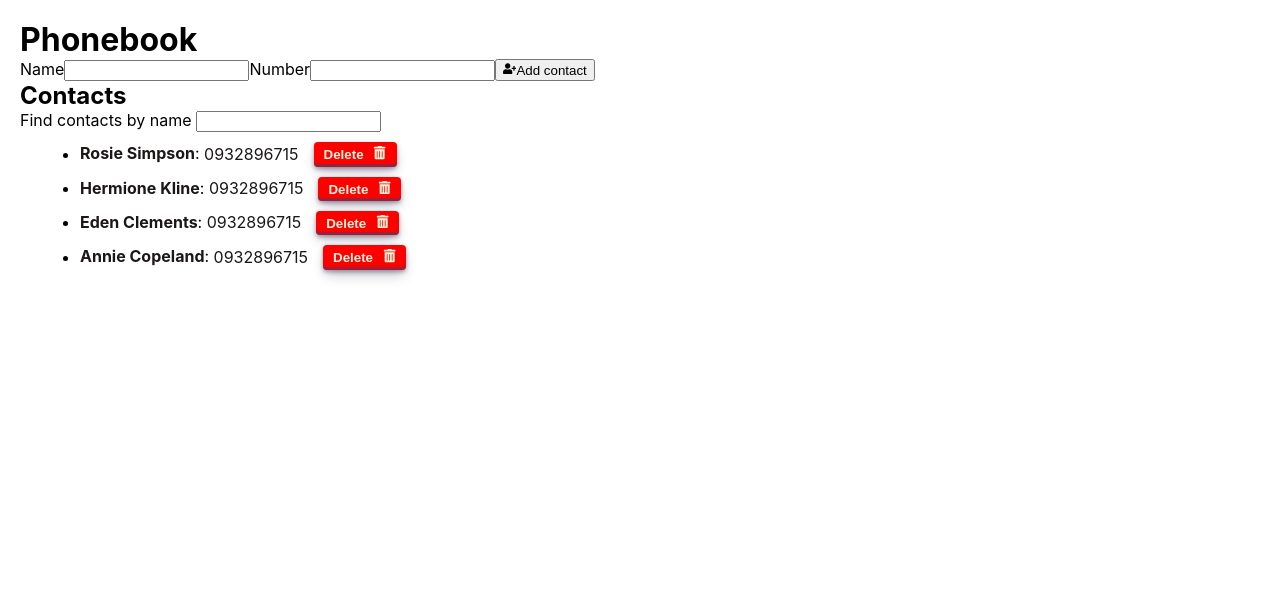
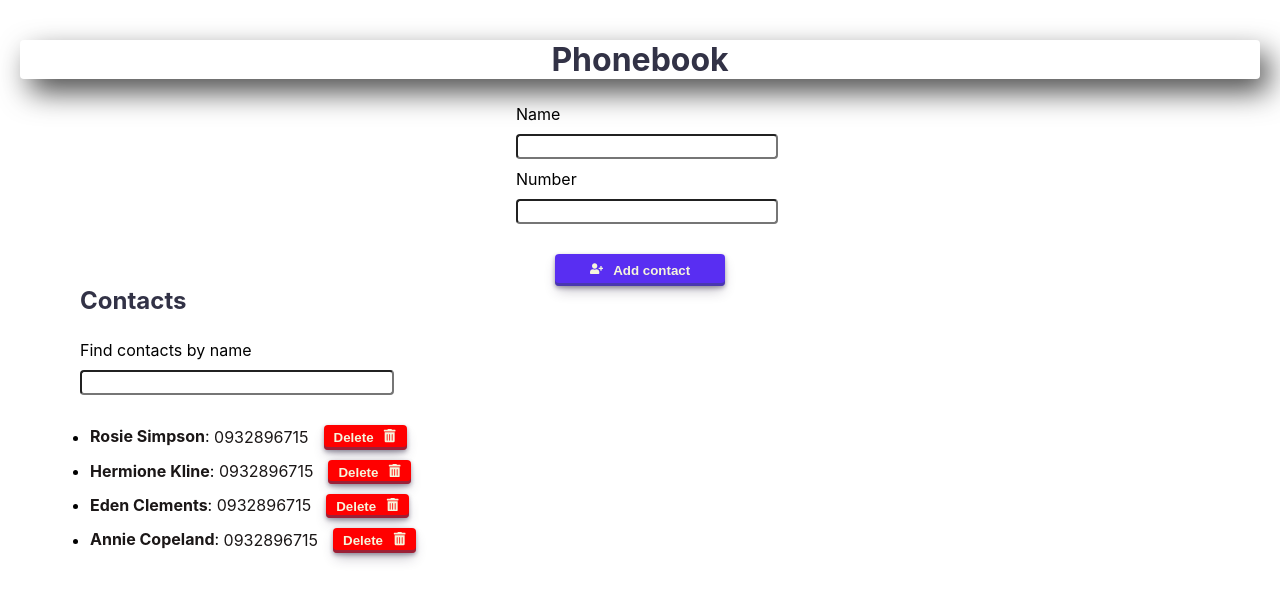
Before and after one commit to Anzhelika-Light/goit-react-hw-03-phonebook, a React (Create React App) app: page / in a window 1280 px wide. Shown: the top 602 px of the page. Built offline with nearby package versions, Linux system fonts and the light colour scheme.

Commit message:
added css

```diff
--- a/src/components/App.jsx
+++ b/src/components/App.jsx
@@ -3,6 +3,7 @@ import Form from './ContactForm/ContactForm';
 import Contacts from './Contacts/Contacts';
 import Filter from './Filter/Filter';
 import { nanoid } from 'nanoid';
+import css from './App.module.css';
 
 class App extends Component {
   state = {
@@ -46,10 +47,10 @@ class App extends Component {
     const { contacts, filter } = this.state;
     const visibleContacts = this.getVisibleContacts();
     return (
-      <div style={{ padding: '20px' }}>
-        <h1>Phonebook</h1>
+      <div style={{ padding: '40px 20px 20px 20px' }}>
+        <h1 className={css.title}>Phonebook</h1>
         <Form onSubmit={this.formSubmitHandler} />
-        <h2>Contacts</h2>
+        <h2 className={css.subtitle}>Contacts</h2>
         <Filter value={filter} onChange={this.changeFilter} />
         <Contacts
           contacts={visibleContacts}
--- /dev/null
+++ b/src/components/App.module.css
@@ -0,0 +1,15 @@
+.title {
+  margin-bottom: 25px;
+  border-radius: 4px;
+  color: rgb(50, 50, 70);
+  -webkit-box-shadow: 9px 13px 30px -1px rgba(0, 0, 0, 0.75);
+  -moz-box-shadow: 9px 13px 30px -1px rgba(0, 0, 0, 0.75);
+  box-shadow: 9px 13px 30px -1px rgba(0, 0, 0, 0.75);
+  text-align: center;
+}
+
+.subtitle {
+  margin-bottom: 25px;
+  margin-left: 60px;
+  color: rgb(50, 50, 70);
+}
--- a/src/components/ContactForm/ContactForm.jsx
+++ b/src/components/ContactForm/ContactForm.jsx
@@ -25,10 +25,11 @@ class Form extends Component {
 
   render() {
     return (
-      <form onSubmit={this.handleSubmit}>
-        <label>
+      <form className={css.form} onSubmit={this.handleSubmit}>
+        <label className={css.form__label}>
           Name
           <input
+            className={css.form__input}
             type="text"
             name="name"
             pattern="^[a-zA-Zа-яА-Я]+(([' -][a-zA-Zа-яА-Я ])?[a-zA-Zа-яА-Я]*)*$"
@@ -38,9 +39,10 @@ class Form extends Component {
             onChange={this.handleInputChange}
           />
         </label>
-        <label>
+        <label className={css.form__label}>
           Number
           <input
+            className={css.form__input}
             type="tel"
             name="number"
             pattern="\+?\d{1,4}?[-.\s]?\(?\d{1,3}?\)?[-.\s]?\d{1,4}[-.\s]?\d{1,4}[-.\s]?\d{1,9}"
@@ -50,8 +52,8 @@ class Form extends Component {
             onChange={this.handleInputChange}
           />
         </label>
-        <button type="submit">
-          <FaUserPlus />
+        <button type="submit" className={css.form__btn}>
+          <FaUserPlus className={css.form__icon} />
           Add contact
         </button>
       </form>
--- a/src/components/ContactForm/ContactForm.module.css
+++ b/src/components/ContactForm/ContactForm.module.css
@@ -0,0 +1,60 @@
+.form {
+  margin-left: auto;
+  margin-right: auto;
+  width: 20%;
+  text-align: center;
+}
+
+.form__label {
+  display: block;
+  margin-bottom: 10px;
+  text-align: left;
+}
+
+.form__label:hover,
+.form__label:focus {
+  font-weight: 600;
+}
+
+.form__input {
+  display: block;
+  width: 100%;
+  margin-top: 10px;
+  padding: 3px 5px;
+  border-radius: 4px;
+}
+
+.form__input:hover {
+  border: 2px solid rgb(41, 36, 36);
+}
+
+.form__input:focus {
+  -webkit-box-shadow: 10px 10px 18px 0px rgba(36, 31, 36, 1);
+  -moz-box-shadow: 10px 10px 18px 0px rgba(36, 31, 36, 1);
+  box-shadow: 10px 10px 18px 0px rgba(36, 31, 36, 1);
+}
+
+.form__btn {
+  margin-top: 20px;
+  padding: 8px 35px 8px;
+  font-weight: 600;
+  background-color: rgb(89, 46, 242);
+  color: beige;
+  border: none;
+  border-radius: 4px;
+  text-align: center;
+
+  box-shadow: rgba(45, 35, 66, 0.4) 0 2px 4px,
+    rgba(45, 35, 66, 0.3) 0 7px 13px -3px, rgba(58, 65, 111, 0.5) 0 -3px 0 inset;
+}
+
+.form__btn:hover,
+.form__btn:focus {
+  box-shadow: rgba(45, 35, 66, 0.4) 0 4px 8px,
+    rgba(45, 35, 66, 0.3) 0 7px 13px -3px, #1d0e8e 0 -3px 0 inset;
+  transform: translateY(-2px);
+}
+
+.form__icon {
+  margin-right: 10px;
+}
--- a/src/components/Contacts/Contacts.module.css
+++ b/src/components/Contacts/Contacts.module.css
@@ -1,5 +1,5 @@
 .contactsList {
-  margin-left: 50px;
+  margin-left: 60px;
 }
 
 .contactsList__item {
--- a/src/components/Filter/Filter.jsx
+++ b/src/components/Filter/Filter.jsx
@@ -1,9 +1,15 @@
 import React from 'react';
+import css from './Filter.module.css';
 
 const Filter = ({ value, onChange }) => (
-  <label>
-    Find contacts by name{' '}
-    <input type="text" value={value} onChange={onChange} />
+  <label className={css.filterLabel}>
+    Find contacts by name
+    <input
+      type="text"
+      value={value}
+      onChange={onChange}
+      className={css.filterInput}
+    />
   </label>
 );
 
--- a/src/components/Filter/Filter.module.css
+++ b/src/components/Filter/Filter.module.css
@@ -0,0 +1,28 @@
+.filterLabel {
+  display: block;
+  margin-bottom: 30px;
+  margin-left: 60px;
+}
+
+.filterLabel:hover,
+.filterLabel:focus {
+  font-weight: 600;
+}
+
+.filterInput {
+  display: block;
+  width: 300px;
+  border-radius: 4px;
+  margin-top: 10px;
+  padding: 3px 5px;
+}
+
+.filterInput:hover {
+  border: 2px solid rgb(41, 36, 36);
+}
+
+.filterInput:focus {
+  -webkit-box-shadow: 10px 10px 18px 0px rgba(36, 31, 36, 1);
+  -moz-box-shadow: 10px 10px 18px 0px rgba(36, 31, 36, 1);
+  box-shadow: 10px 10px 18px 0px rgba(36, 31, 36, 1);
+}
```
